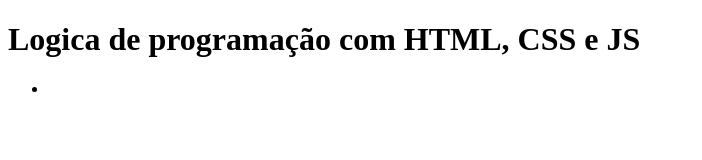
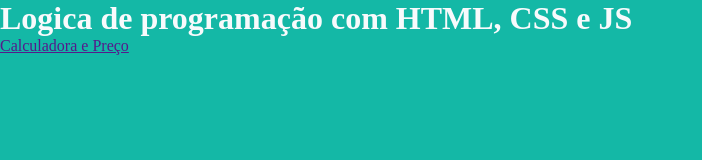
Before and after one commit to ingridramalho/atividade-11, a plain HTML site: page index.html in a window 1280 px wide. Shown: the whole page, without its empty margins (0-702 px from the left). Drawn offline with Linux system fonts and the light colour scheme.

Commit message:
style: css reset and background change

```diff
--- a/index.html
+++ b/index.html
@@ -3,6 +3,7 @@
 <head>
     <meta charset="UTF-8">
     <meta name="viewport" content="width=device-width, initial-scale=1.0">
+    <link rel="stylesheet" href="style.css">
     <title>Atividade 11</title>
 </head>
 <body>
@@ -13,7 +14,7 @@
     <nav>
         <ul>
             <li>
-                <a href="Calculadora de Preço"></a>
+                <a href="">Calculadora e Preço</a>
             </li>
         </ul>
     </nav>
--- a/style.css
+++ b/style.css
@@ -0,0 +1,17 @@
+* {
+    margin: 0;
+    padding: 0;
+    box-sizing: border-box;
+}
+
+:root {
+    --main-background: #14b8a6;
+    --text-color: #f8fafc;
+
+}
+
+body{
+   background: var(--main-background);
+   color: var(--text-color);
+
+}
```
